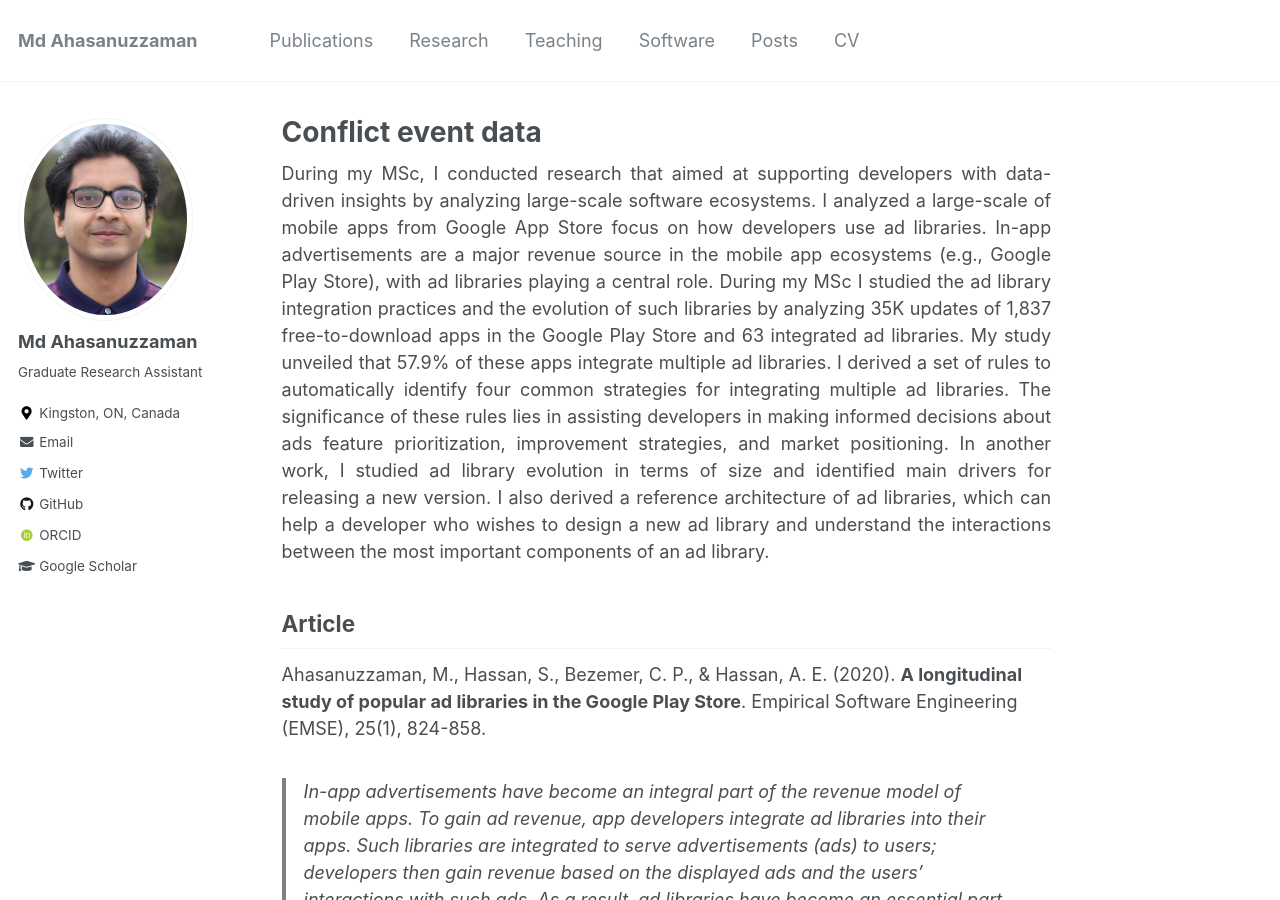
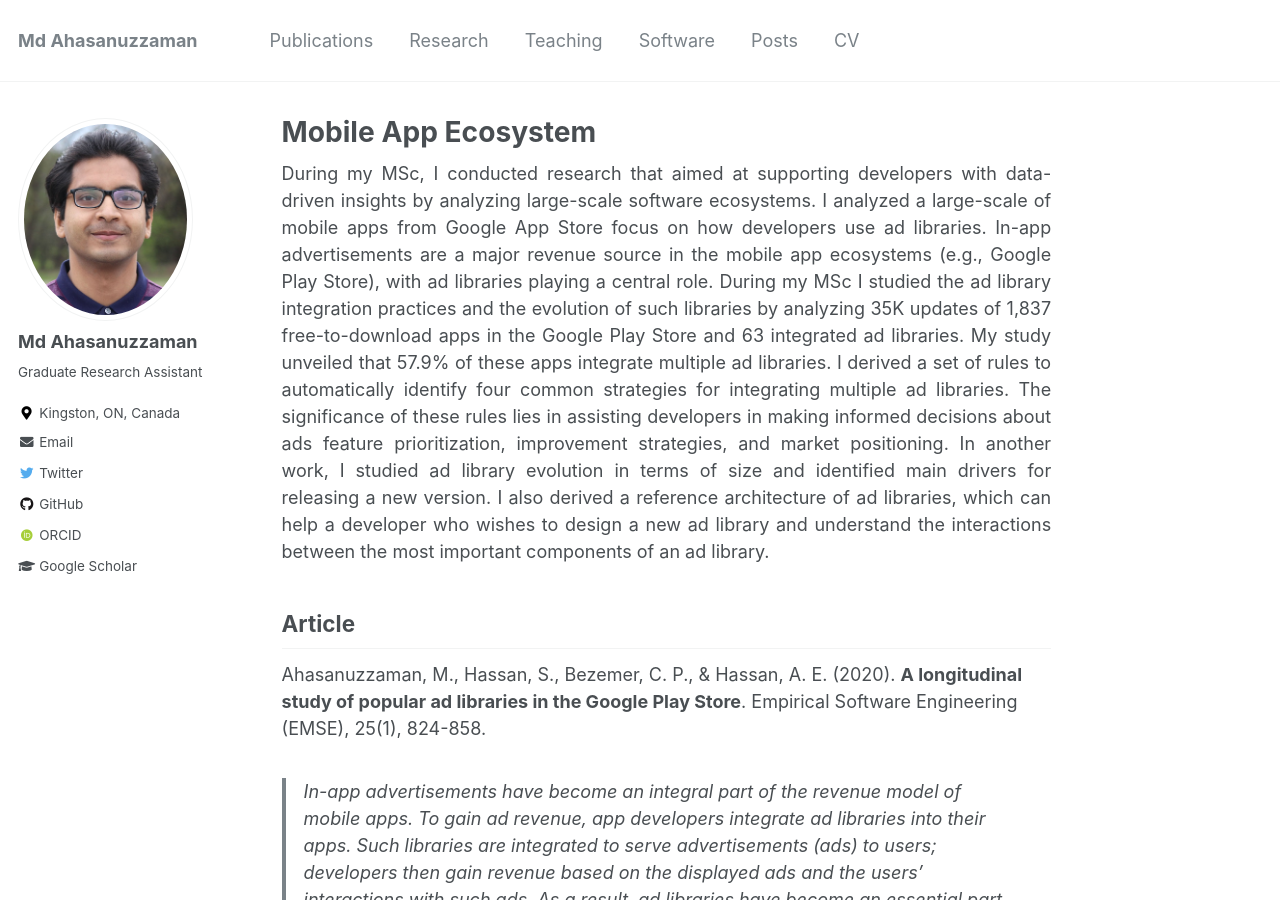
Before and after one commit to ahsan2010/ahsan2010.github.io, a Jekyll site: the page built from _research/mobile-app-ecosystem.md, in a window 1280 px wide and 900 px high. Built offline with Jekyll 4.4.1, drawn with Linux system fonts in a browser that asks for light colours; some web fonts are replaced.

Commit message:
mobile app update

```diff
--- a/_research/mobile-app-ecosystem.md
+++ b/_research/mobile-app-ecosystem.md
@@ -1,5 +1,5 @@
 ---
-title: "Conflict event data"
+title: "Mobile App Ecosystem"
 layout: single-portfolio
 excerpt: "<img src='/images/research/mobile_apps.jpg' alt=''>"
 collection: research
```
